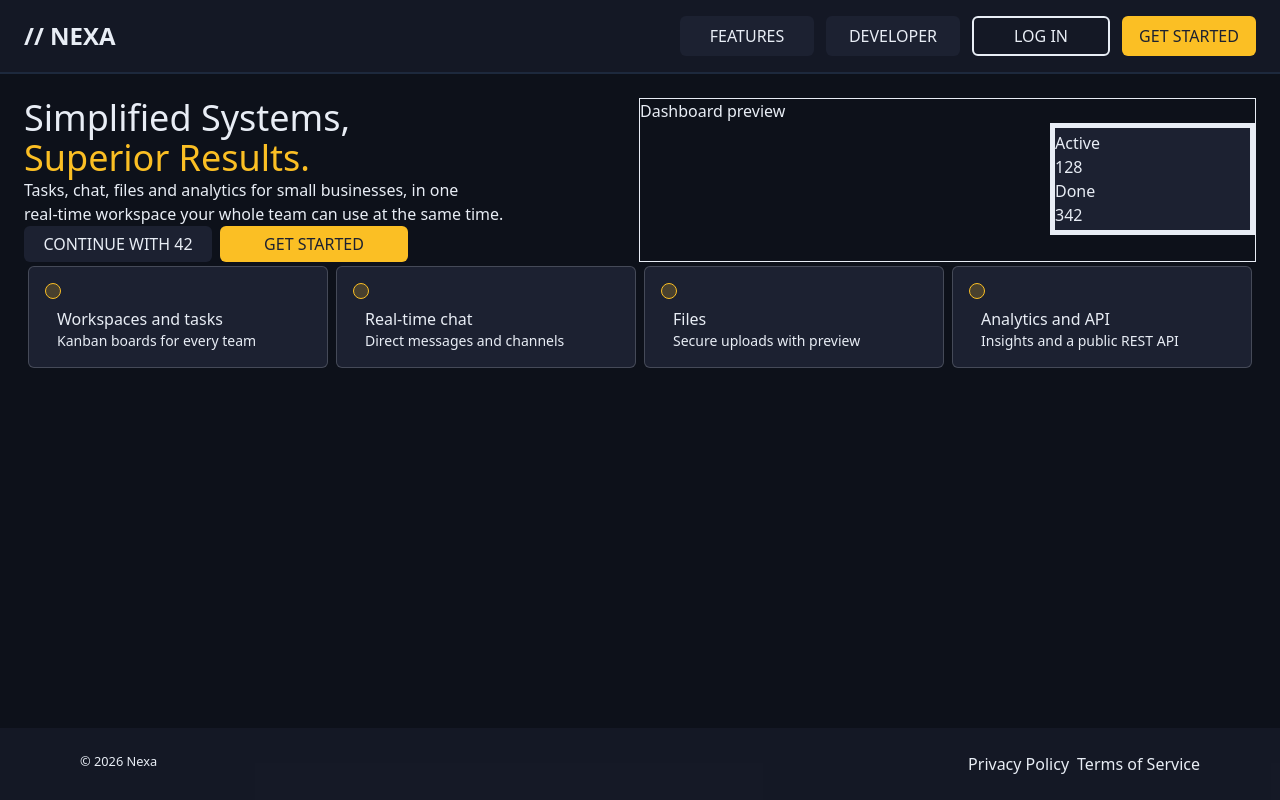
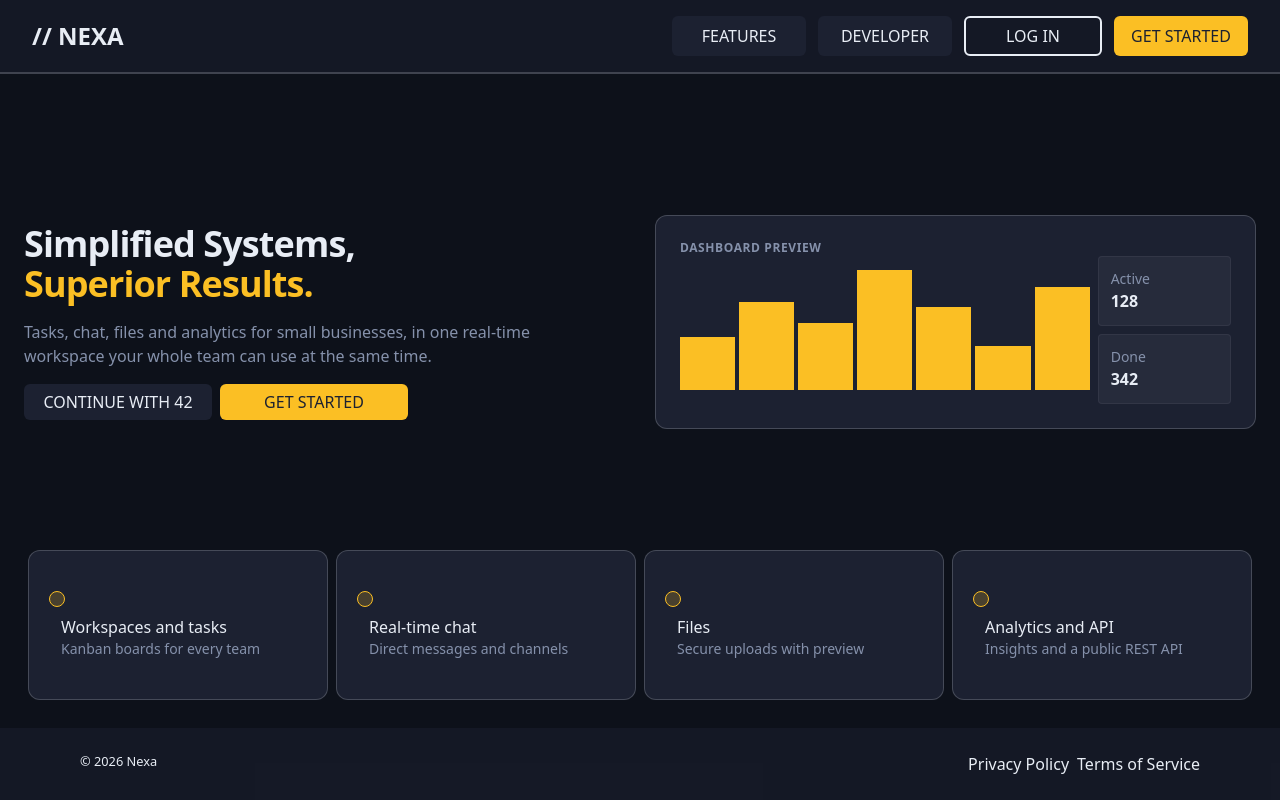
Before and after one commit to ridahafidi/Transcendence, a React (Vite) app in the folder srcs/frontend/: page / in a window 1280 px wide. Built offline with nearby package versions, Linux system fonts and the light colour scheme; a web font is replaced by a local one.

Commit message:
[FE-01.2] finished dashboard

```diff
--- a/srcs/frontend/src/pages/Dashboard.tsx
+++ b/srcs/frontend/src/pages/Dashboard.tsx
@@ -1,4 +1,5 @@
 import Button from "../components/Button"
+
 const features = [
     { title: 'Workspaces and tasks', description: 'Kanban boards for every team' },
     { title: 'Real-time chat', description: 'Direct messages and channels' },
@@ -6,99 +7,35 @@ const features = [
     { title: 'Analytics and API', description: 'Insights and a public REST API' },
 ]
 
+
 const previewBars = [44, 73, 56, 100, 69, 37, 86]
 
-function LDashboard() {
+function DashboardPreview({ className }) {
     return (
-        <div className="landing">
-            <header className="site-header">
-                <a className="wordmark" href="/">&#47;&#47; NEXA</a>
-                <nav className="site-nav" aria-label="Main navigation">
-                    <a href="#features">Features</a>
-                    <a href="/developer">Developer</a>
-                    <a className="action action-outline" href="/login">Log in</a>
-                    <a className="action action-primary" href="/register">Get started</a>
-                </nav>
-            </header>
+        <figure className={`${className} text-page`}>
+            <figcaption className="text-xs font-semibold uppercase tracking-wider text-page">
+                Dashboard preview
+            </figcaption>
 
-            <main className="landing-content">
-                <section className="hero" aria-labelledby="landing-title">
-                    <div className="hero-copy">
-                        <h1 id="landing-title">
-                            Simplified Systems,
-                            <span>Superior Results.</span>
-                        </h1>
-                        <p>
-                            Tasks, chat, files and analytics for small businesses, in one
-                            real-time workspace your whole team can use at the same time.
-                        </p>
-                        <div className="hero-actions">
-                            <a className="action action-primary" href="/register">Get started</a>
-                            <a className="action action-secondary" href="/login">Continue with 42</a>
-                        </div>
-                    </div>
-
-                    <figure className="dashboard-preview">
-                        <figcaption>Dashboard preview</figcaption>
-                        <div className="dashboard-content">
-                            <div className="preview-chart" aria-hidden="true">
-                                {previewBars.map((height) => (
-                                    <span key={height} style={{ height: `${height}%` }} />
-                                ))}
-                            </div>
-                            <dl className="preview-stats">
-                                <div>
-                                    <dt>Active</dt>
-                                    <dd>128</dd>
-                                </div>
-                                <div>
-                                    <dt>Done</dt>
-                                    <dd>342</dd>
-                                </div>
-                            </dl>
-                        </div>
-                    </figure>
-                </section>
-
-                <ul className="feature-list" id="features" aria-label="Nexa features">
-                    {features.map(({ title, description }) => (
-                        <li key={title}>
-                            <h2>{title}</h2>
-                            <p>{description}</p>
-                        </li>
-                    ))}
-                </ul>
-            </main>
-
-            <footer className="site-footer">
-                <small>© 2026 Nexa</small>
-                <nav aria-label="Legal">
-                    <a href="/privacy">Privacy Policy</a>
-                    <a href="/terms">Terms of Service</a>
-                </nav>
-            </footer>
-        </div>
-    )
-}
-
-function DashboardPreview() {
-    return (
-        <figure className="flex-1 border-1 border-foreground">
-            <figcaption>Dashboard preview</figcaption>
-            <div className="grid grid-cols-[2fr_1fr] align-end gap-auto">
-                <div className="grid height-auto grid-cols[repeat(7,1fr)] align-items-end gap-auto">
-                    {previewBars.map((height) => (
-                        <span key={height} style={{ height: `${height}%` }} />
+            <div className="flex items-center justify-between gap-2">
+                <div className="grid grid-cols-7 gap-1 h-30 items-end flex-1">
+                    {previewBars.map((height, index) => (
+                        <span
+                            key={index}
+                            style={{ height: `${height}%` }}
+                            className="w-full bg-primary transition-all hover:bg-primary/80"
+                        />
                     ))}
                 </div>
-                <dl className="grid gap-[0.65] px-0.6 py-0.75 border-5 bg-surface">
-                    <div>
-                        <dt>Active</dt>
-                        <dd>128</dd>
+
+                <dl className="flex flex-col gap-2">
+                    <div className="bg-foreground/5 border border-foreground/6 rounded-sm pl-3 pr-20 py-3">
+                        <dt className="text-sm font-light">Active</dt>
+                        <dd className="text-md font-bold text-foreground">128</dd>
                     </div>
-                    <div>
-                        <dt>Done</dt>
-                        <dd>342</dd>
+                    <div className="bg-foreground/5 border border-foreground/6 rounded-sm pl-3 pr-20 py-3">
+                        <dt className="text-sm font-light">Done</dt>
+                        <dd className="text-md font-bold text-foreground">342</dd>
                     </div>
                 </dl>
             </div>
@@ -124,43 +61,44 @@ function NavigationBar() {
 function Dashboard() {
     return (
         <div className="h-screen flex flex-col">
-            <header className="h-fit bg-surface/50 flex items-center justify-between border-b-2 border-slate-800 px-6 py-4">
+            <header className="h-fit flex items-center justify-between border-b-2 border-foreground/20 bg-surface/50 px-8 py-4">
                 <NavigationBar />
             </header>
-            <main className="h- full flex-1 p-6">
-                <div className="flex flex-row">
-                    <section className="flex flex-col flex-1">
-                        <h1 className="text-4xl">
+
+            <main className="flex-1 flex flex-col justify-between p-6">
+                <div className="flex-1 flex flex-row items-center gap-20">
+                    <section className="flex-1 flex flex-col justify-center gap-4">
+                        <h1 className="text-4xl font-bold tracking-tight">
                             Simplified Systems,<br />
                             <span className="text-primary">Superior Results.</span>
                         </h1>
-                        <p>
-                            Tasks, chat, files and analytics for small businesses, in one<br />
+                        <p className="text-page">
+                            Tasks, chat, files and analytics for small businesses, in one
                             real-time workspace your whole team can use at the same time.
                         </p>
-                        <div className="max-w-sm flex gap-2 align-center justify-center">
+                        <div className="max-w-sm flex gap-2 items-center">
                             <Button className="flex-1">Continue with 42</Button>
                             <Button className="flex-1" variant="primary">Get Started</Button>
                         </div>
                     </section>
 
-                    <DashboardPreview />
+                    <DashboardPreview className="flex-1 p-6 bg-surface rounded-xl border border-foreground/20" />
                 </div>
 
 
-                <section>
+                <section className="">
                     <ul className="grid grid-cols-4 gap-2 p-1">
                         {features.map(({ title, description }) => (
                             <li className="before:block before:size-4 before:border-primary before:bg-primary/20 \
-                            before:border before:rounded-full before:content[''] border-1 border-foreground/20 \
-                            rounded-md bg-surface p-4" key={title}>
+                            before:border before:rounded-full before:content[''] border border-foreground/20 bg-surface px-5 py-10 rounded-xl" key={title}>
                                 <h2 className="text-md font-medium ml-3 mt-2">{title}</h2>
-                                <p className="text-sm font-thin ml-3">{description}</p>
+                                <p className="text-page text-sm font-thin ml-3">{description}</p>
                             </li>
                         ))}
                     </ul>
                 </section>
             </main >
+
             <footer className="flex flex-row justify-between h-fit bg-surface/50 py-6 px-20">
                 <small>© 2026 Nexa</small>
                 <nav className="flex gap-2" aria-label="Legal">
```
